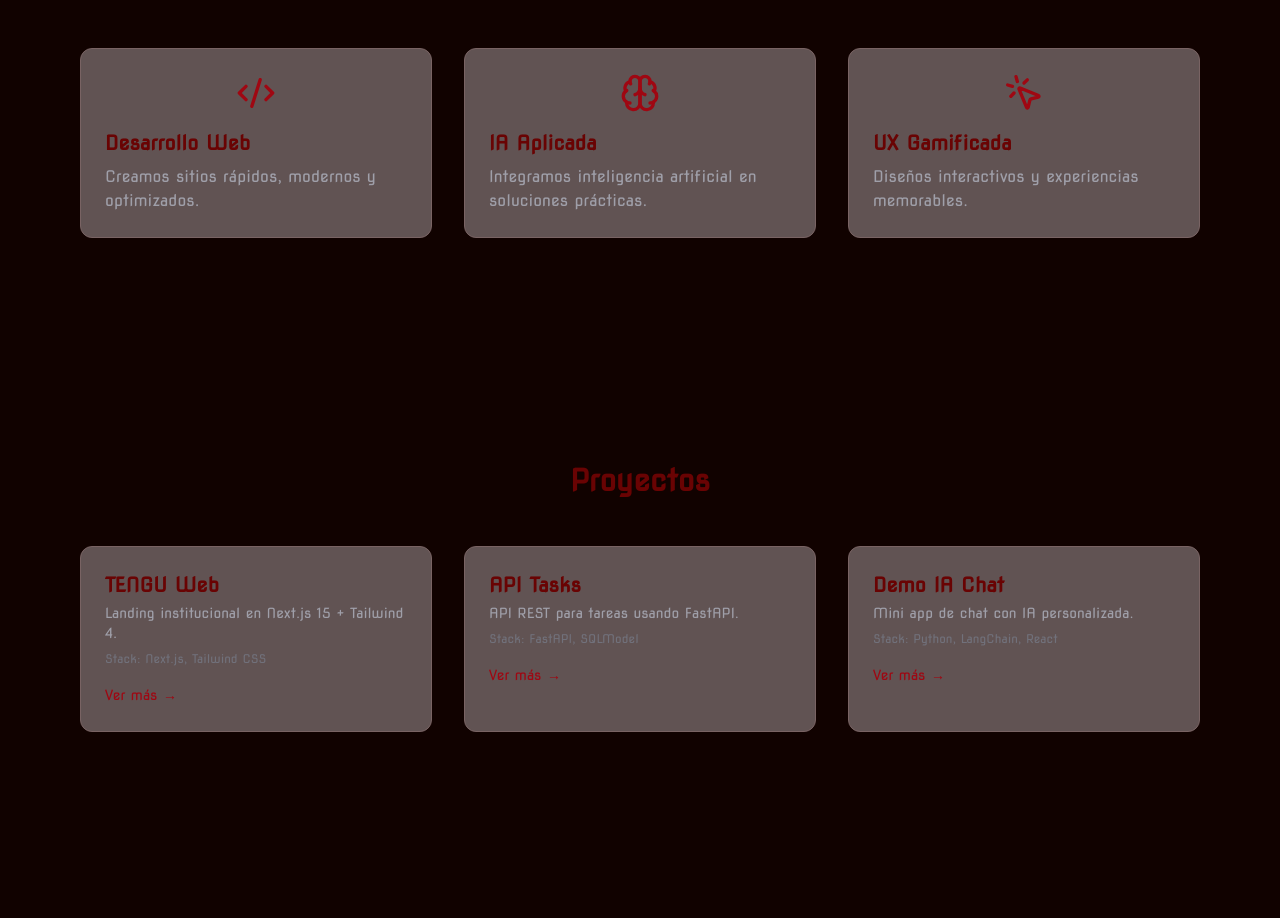
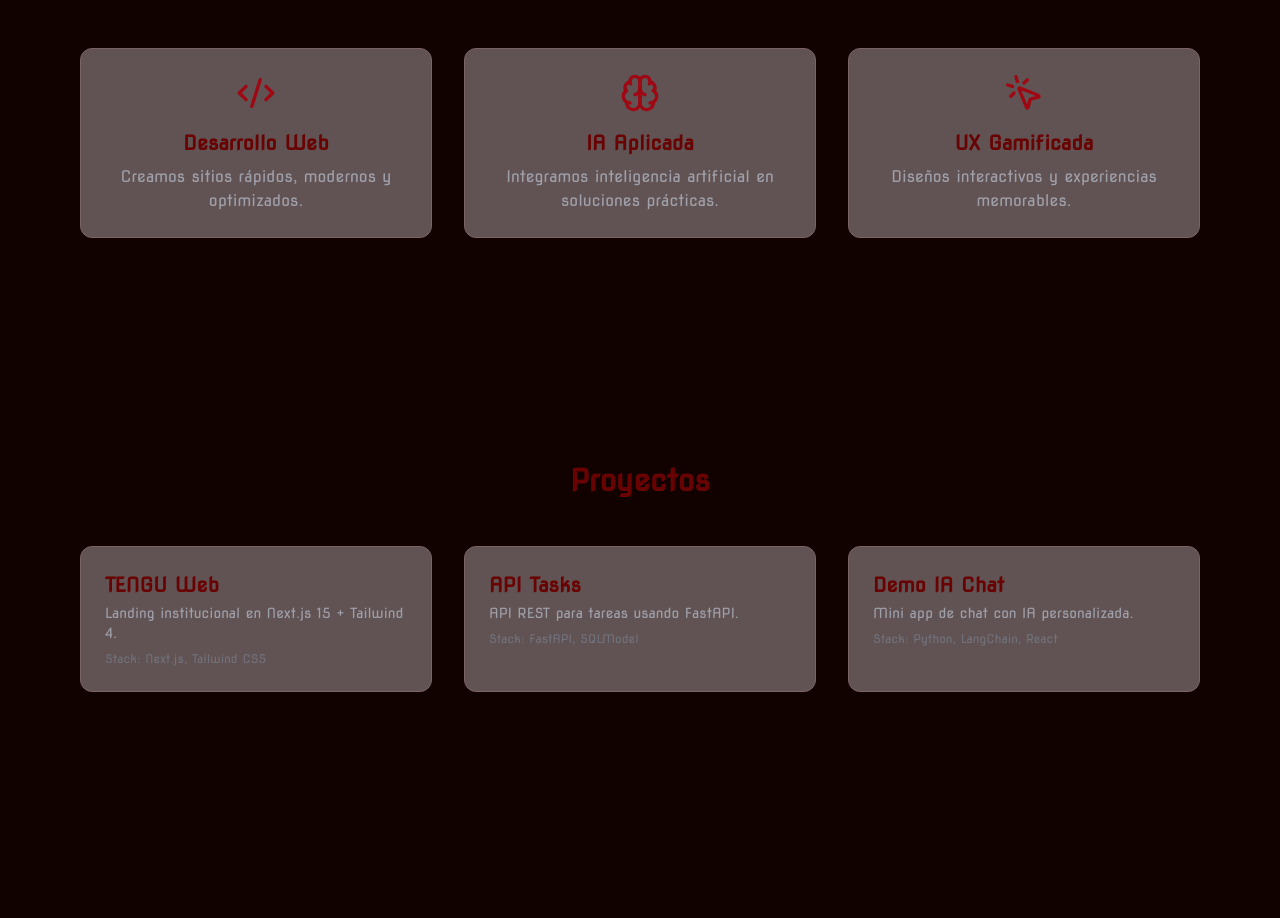
Before and after one commit to KamusDroid/tengu, a Next.js app: page / in a window 1280 px wide. Shown: the part 920-1838 px from the top of the page. Built offline with nearby package versions, Linux system fonts and the light colour scheme.

Commit message:
boton proyectos y servicios

```diff
--- a/src/app/globals.css
+++ b/src/app/globals.css
@@ -74,3 +74,22 @@ body {
     }
   }
 }
+
+@keyframes vortex {
+  0% {
+    transform: rotate(0deg) scale(1);
+    filter: blur(0px);
+  }
+  50% {
+    transform: rotate(3deg) scale(1.03);
+    filter: blur(2px);
+  }
+  100% {
+    transform: rotate(0deg) scale(1);
+    filter: blur(0px);
+  }
+}
+
+.vortex-hover:hover {
+  animation: vortex 0.4s ease-in-out;
+}
--- a/src/components/Proyectos.tsx
+++ b/src/components/Proyectos.tsx
@@ -1,24 +1,21 @@
-import RotatingImage from "./RotatingImage"
-<RotatingImage />
-
 const proyectos = [
   {
     nombre: 'TENGU Web',
     descripcion: 'Landing institucional en Next.js 15 + Tailwind 4.',
     stack: 'Next.js, Tailwind CSS',
-    link: '/',
+    url: "https://www.tengu-dev.vercel.app"
   },
   {
     nombre: 'API Tasks',
     descripcion: 'API REST para tareas usando FastAPI.',
     stack: 'FastAPI, SQLModel',
-    link: '#',
+    url: "#"
   },
   {
     nombre: 'Demo IA Chat',
     descripcion: 'Mini app de chat con IA personalizada.',
     stack: 'Python, LangChain, React',
-    link: '#',
+    url: "#"
   },
 ]
 
@@ -28,25 +25,19 @@ export default function Proyectos() {
       <h2 className="text-3xl font-bold text-center mb-12">Proyectos</h2>
       <div className="grid gap-8 md:grid-cols-3">
         {proyectos.map((p, i) => (
-          <div
+          <a
             key={i}
-            className="bg-[#615353] p-6 rounded-xl border border-[#796363]"
+            href={p.url}
+            target="_blank"
+            rel="noopener noreferrer"
+            className="bg-[#615353] p-6 rounded-xl border border-[#796363] transition-transform hover:scale-105 hover:shadow-lg block vortex-hover"
           >
-
             <h3 className="text-xl font-semibold mb-1">{p.nombre}</h3>
             <p className="text-sm text-zinc-400 mb-2">{p.descripcion}</p>
-            <p className="text-xs text-zinc-500 mb-4">Stack: {p.stack}</p>
-            <a
-              href={p.link}
-              className="text-red-800 text-sm hover:underline"
-            >
-              Ver más →
-            </a>
-
-          </div>
+            <p className="text-xs text-zinc-500">Stack: {p.stack}</p>
+          </a>
         ))}
       </div>
-
     </section>
   )
 }
--- a/src/components/Servicios.tsx
+++ b/src/components/Servicios.tsx
@@ -5,16 +5,19 @@ const servicios = [
     icon: Code2,
     titulo: 'Desarrollo Web',
     descripcion: 'Creamos sitios rápidos, modernos y optimizados.',
+    url: '#',
   },
   {
     icon: Brain,
     titulo: 'IA Aplicada',
     descripcion: 'Integramos inteligencia artificial en soluciones prácticas.',
+    url: '#',
   },
   {
     icon: MousePointerClick,
     titulo: 'UX Gamificada',
     descripcion: 'Diseños interactivos y experiencias memorables.',
+    url: '#',
   },
 ]
 
@@ -23,15 +26,18 @@ export default function Servicios() {
     <section className="py-20 px-4 max-w-6xl mx-auto">
       <h2 className="text-3xl font-bold text-center mb-12">Servicios</h2>
       <div className="grid gap-8 md:grid-cols-3">
-        {servicios.map(({ icon: Icon, titulo, descripcion }, i) => (
-          <div
+        {servicios.map(({ icon: Icon, titulo, descripcion, url }, i) => (
+          <a
             key={i}
-            className="bg-[#615353] p-6 rounded-xl border border-[#796363]"
+            href={url}
+            target="_blank"
+            rel="noopener noreferrer"
+            className="bg-[#615353] p-6 rounded-xl border border-[#796363] transition-transform hover:scale-105 hover:shadow-lg block text-center vortex-hover"
           >
             <Icon className="h-10 w-10 mx-auto text-red-800 mb-4" />
             <h3 className="text-xl font-semibold mb-2">{titulo}</h3>
             <p className="text-zinc-400">{descripcion}</p>
-          </div>
+          </a>
         ))}
       </div>
     </section>
```
